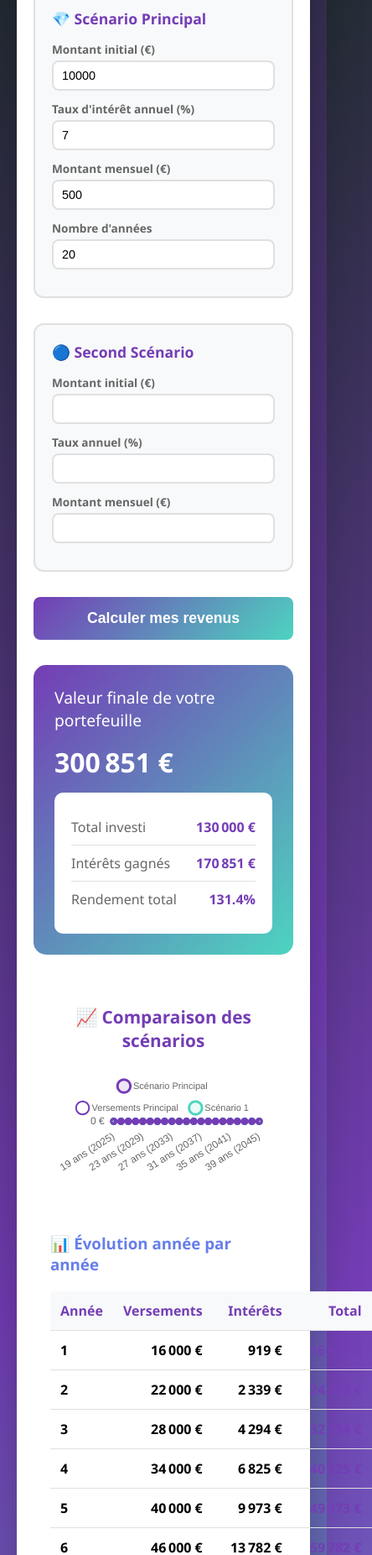
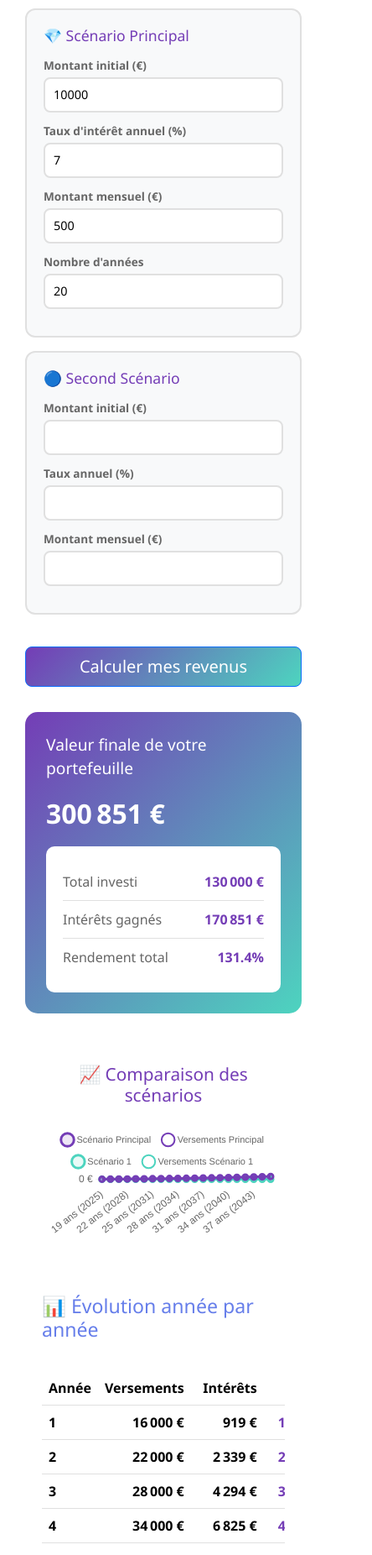
Before and after one commit to nathaelbenoit/EstimateurBourse, a plain HTML site: page index.html in a window 390 px wide. Shown: the part 148-2000 px from the top of the page at 84% size, 444 px wide, since content can reach past the window. Drawn offline with nearby package versions, Linux system fonts and the light colour scheme.

Commit message:
Add Bootstrap 5 for improved layout and styling
Integrated Bootstrap 5 CSS and JS via CDN to enhance the UI with responsive grid and modern components. Updated HTML structure and classes to use Bootstrap's grid system, improved button and table styling, and adjusted custom CSS for better compatibility.

```diff
--- a/index.html
+++ b/index.html
@@ -4,6 +4,7 @@
     <meta charset="UTF-8">
     <meta name="viewport" content="width=device-width, initial-scale=1.0">
     <title>Estimateur de Revenus en Bourse</title>
+    <link href="https://cdn.jsdelivr.net/npm/bootstrap@5.3.3/dist/css/bootstrap.min.css" rel="stylesheet" integrity="sha384-QWTKZyjpPEjISv5WaRU9OFeRpok6YctnYmDr5pNlyT2bRjXh0JMhjY6hW+ALEwIH" crossorigin="anonymous">
     <script src="https://cdn.jsdelivr.net/npm/chart.js"></script>
     <style>
         * {
@@ -16,19 +17,16 @@
             font-family: 'Segoe UI', Tahoma, Geneva, Verdana, sans-serif;
             background: linear-gradient(135deg, #1b2a26 0%, #743db6 55%, #4dd4bf 120%);
             min-height: 100vh;
-            padding: 20px;
-            display: flex;
-            justify-content: center;
-            align-items: center;
         }
 
-        .container {
+        .app-container {
             background: white;
             border-radius: 20px;
             box-shadow: 0 20px 60px rgba(0, 0, 0, 0.3);
-            max-width: 900px;
+            max-width: 1000px;
             width: 100%;
-            padding: 40px;
+            padding: 40px 30px;
+            margin: 30px auto;
         }
 
         h1 {
@@ -206,10 +204,7 @@
             margin-top: 40px;
         }
 
-        .scenarios-grid {
-            display: grid;
-            grid-template-columns: repeat(auto-fit, minmax(280px, 1fr));
-            gap: 20px;
+        .scenarios-grid { /* conservé pour backward compat si JS futur */
             margin-bottom: 30px;
         }
 
@@ -271,10 +266,11 @@
     </style>
 </head>
 <body>
-    <div class="container">
+    <div class="app-container container-fluid">
         <h1>💰 Estimateur de Revenus en Bourse</h1>
-        <div class="scenarios-grid" >
-            <div class="scenario-card">
+        <div class="row g-3 scenarios-grid">
+            <div class="col-12 col-md-6">
+                <div class="scenario-card h-100">
                 <h3>💎 Scénario Principal</h3>
                 <div class="scenario-input">
                     <label for="montantInitial">Montant initial (€)</label>
@@ -292,10 +288,10 @@
                     <label for="nbAnnees">Nombre d'années</label>
                     <input type="number" id="nbAnnees" value="20" min="1" max="50" step="1">
                 </div>
+                </div>
             </div>
-        </div>
-        <div class="scenarios-grid">
-            <div class="scenario-card">
+            <div class="col-12 col-md-6">
+                <div class="scenario-card h-100">
                 <h3>🔵 Second Scénario</h3>
                 <div class="scenario-input">
                     <label>Montant initial (€)</label>
@@ -309,10 +305,10 @@
                     <label>Montant mensuel (€)</label>
                     <input type="number" id="montantMensuel1"  min="0" step="50">
                 </div>
-
+                </div>
             </div>
         </div>
-        <button onclick="calculer()">Calculer mes revenus</button>
+        <button class="btn btn-primary btn-lg mt-2 w-100" onclick="calculer()">Calculer mes revenus</button>
 
         <div class="results" id="results">
             <div class="result-card">
@@ -342,18 +338,20 @@
 
             <div class="chart-container">
                 <h3 style="color: #667eea; margin-bottom: 15px;">📊 Évolution année par année</h3>
-                <table id="tableauEvolution">
+                <div class="table-responsive">
+                <table id="tableauEvolution" class="table table-hover align-middle">
                     <thead>
                         <tr>
-                            <th>Année</th>
-                            <th>Versements</th>
-                            <th>Intérêts</th>
-                            <th>Total</th>
+                            <th class="text-start">Année</th>
+                            <th class="text-end">Versements</th>
+                            <th class="text-end">Intérêts</th>
+                            <th class="text-end">Total</th>
                         </tr>
                     </thead>
                     <tbody id="tableBody">
                     </tbody>
                 </table>
+                </div>
             </div>
 
         </div>
@@ -439,10 +437,10 @@
                 // Ajout dans le tableau
                 const row = tableBody.insertRow();
                 row.innerHTML = `
-                    <td style="text-align: left; font-weight: 600;">${annee}</td>
-                    <td class="currency">${formatEuro(totalVersements)}</td>
-                    <td class="currency">${formatEuro(capital - totalVersements)}</td>
-                    <td class="currency" style="color: #743db6;">${formatEuro(capital)}</td>
+                    <td class="text-start fw-semibold">${annee}</td>
+                    <td class="currency text-end">${formatEuro(totalVersements)}</td>
+                    <td class="currency text-end">${formatEuro(capital - totalVersements)}</td>
+                    <td class="currency text-end" style="color: #743db6;">${formatEuro(capital)}</td>
                 `;
             }
 
@@ -583,5 +581,6 @@
         // Calculer automatiquement au chargement de la page
         window.addEventListener('load', calculer);
     </script>
+    <script src="https://cdn.jsdelivr.net/npm/bootstrap@5.3.3/dist/js/bootstrap.bundle.min.js" integrity="sha384-YvpcrYf0tY3lHB60NNkmXc5s9fDVZLESaAA55NDzOxhy9GkcIdslK1eN7N6jIeHz" crossorigin="anonymous"></script>
 </body>
 </html>
```
